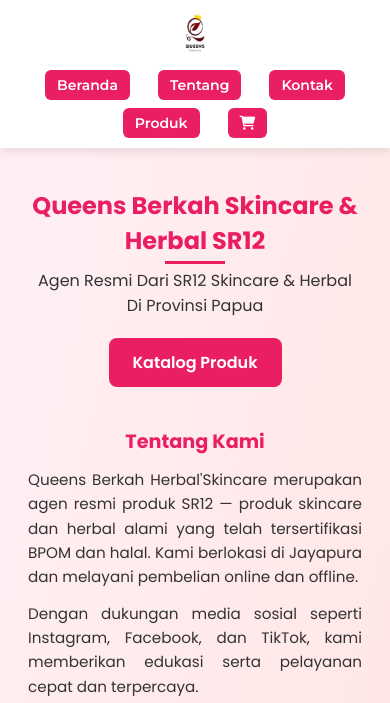
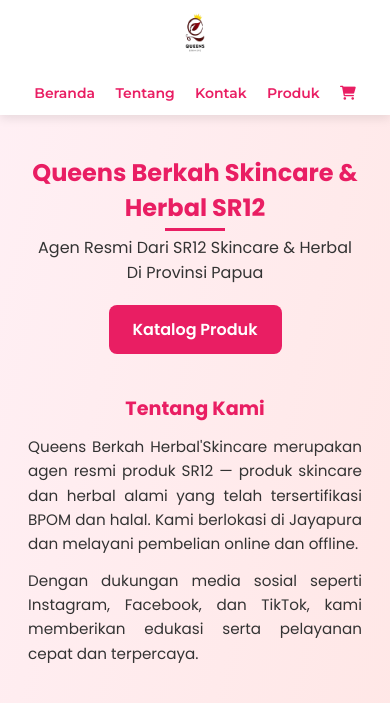
Before and after one commit to alfanarfiansyah/queensberkahSR12, a plain HTML site: page index.html in a window 390 px wide. Shown: the top 703 px of the page. Drawn offline with Linux system fonts and the light colour scheme.

Commit message:
Update index.html

```diff
--- a/index.html
+++ b/index.html
@@ -182,21 +182,13 @@ footer.section a:hover {
   }
 
   nav {
-    width: 100%;
-    display: flex;
+    justify-content: center;
     flex-wrap: wrap;
-    justify-content: center;
-    gap: 8px;
-    margin-top: 0;
   }
 
-  nav a {
-    font-size: 14px;
-    padding: 6px 12px;
-    background-color: var(--primary);
-    color: white !important;
-    border-radius: 6px;
-    text-decoration: none;
+ nav a {
+    font-size: 14px !important;
+    margin: 5px 8px !important;
   }
       .title-section h1 {
     font-size: 1.5rem !important;
```
